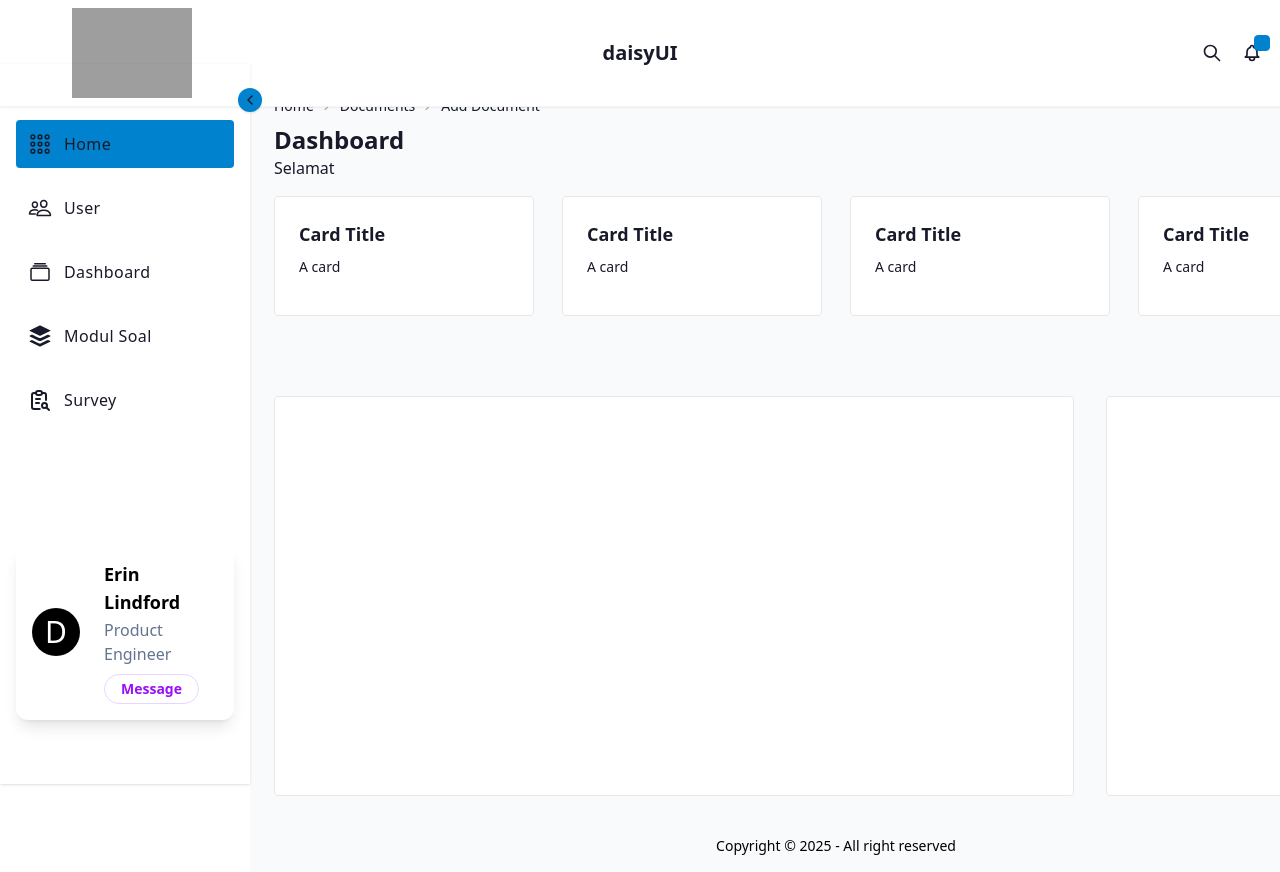
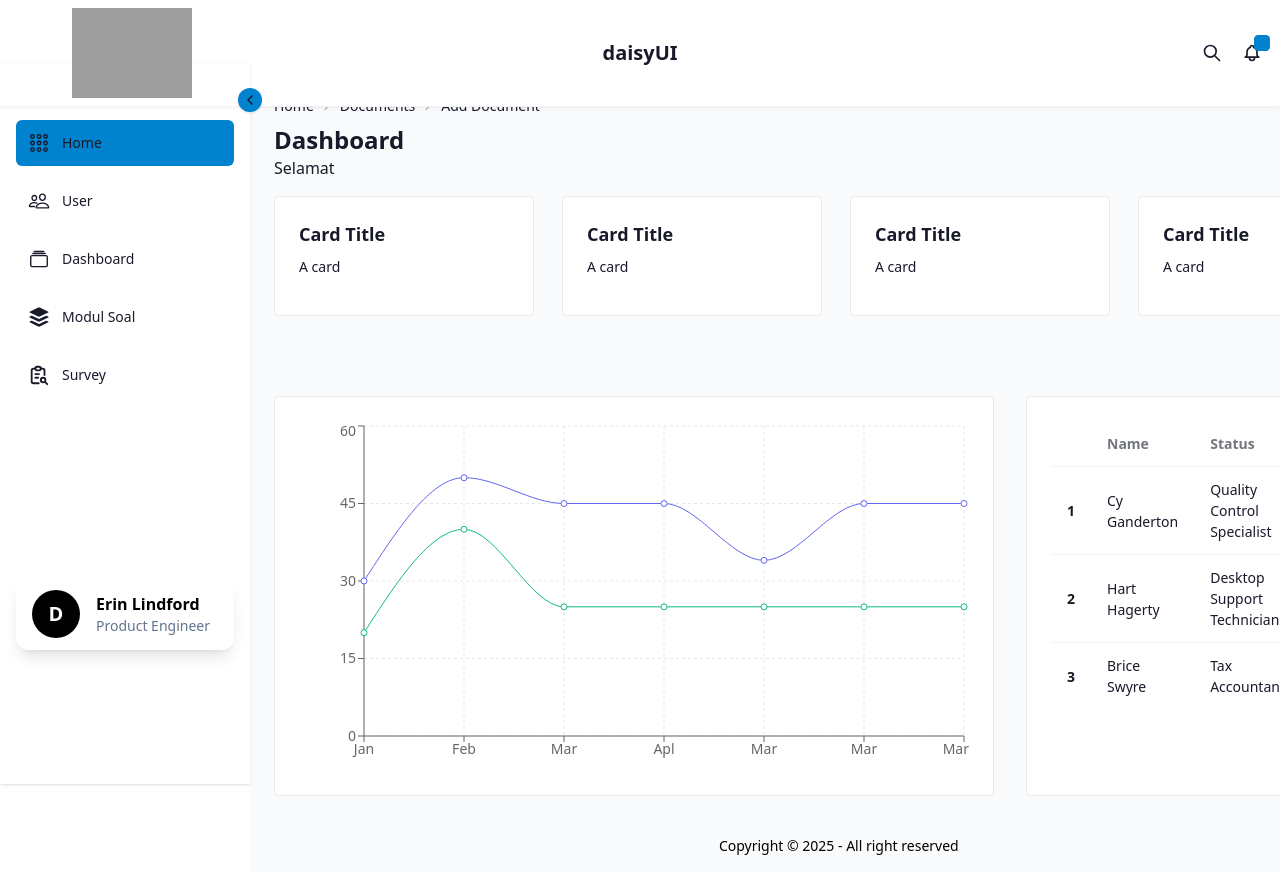
Before and after one commit to Yoysi/frontend-psikotes, a React (Vite) app: page /admin/dashboard in a window 1280 px wide. Shown: the top 872 px of the page. Built offline with nearby package versions, Linux system fonts and the light colour scheme; grey boxes are pictures that could not be loaded.

Commit message:
belum selesai dashboard

```diff
--- a/package.json
+++ b/package.json
@@ -13,10 +13,14 @@
     "bun-react-template": ".",
     "daisyui": "^5.1.6",
     "framer-motion": "^12.23.12",
-    "react": "^19",
+    "memo": "^1.0.1",
+    "react": "^19.1.1",
     "react-dom": "^19.1.1",
     "react-icons": "^5.5.0",
+    "react-resize-detector": "^12.3.0",
     "react-router-dom": "6",
+    "rechart": "^0.0.1",
+    "recharts": "^3.2.1",
     "tailwindcss": "^4.1.11"
   },
   "devDependencies": {
--- /dev/null
+++ b/src/components/chart.tsx
@@ -0,0 +1,40 @@
+import {
+  LineChart,
+  Line,
+  XAxis,
+  YAxis,
+  CartesianGrid,
+  Tooltip,
+  ResponsiveContainer,
+} from "recharts";
+
+type ChartProps = {
+  width?: number;
+  height?: number;
+};
+
+const data = [
+  { bulan: "Jan", peminjaman: 30, pengembalian: 20 },
+  { bulan: "Feb", peminjaman: 50, pengembalian: 40 },
+  { bulan: "Mar", peminjaman: 45, pengembalian: 25 },
+  { bulan: "Apl", peminjaman: 45, pengembalian: 25 },
+  { bulan: "Mar", peminjaman: 34, pengembalian: 25 },
+  { bulan: "Mar", peminjaman: 45, pengembalian: 25 },
+  { bulan: "Mar", peminjaman: 45, pengembalian: 25 },
+];
+
+
+export default function Chart({width, height}: ChartProps) {
+  return (
+    <ResponsiveContainer width="100%" height="100%">
+      <LineChart data={data}>
+        <CartesianGrid strokeDasharray="3 3" stroke="#e5e7eb" />
+        <XAxis dataKey="bulan" />
+        <YAxis />
+        <Tooltip />
+        <Line type="monotone" dataKey="peminjaman" stroke="#6366F1" />
+        <Line type="monotone" dataKey="pengembalian" stroke="#10B981" />
+      </LineChart>
+    </ResponsiveContainer>
+  );
+}
--- /dev/null
+++ b/src/components/chartwrapper.tsx
@@ -0,0 +1,17 @@
+import { memo } from "react";
+import { useResizeDetector } from "react-resize-detector";
+import Chart from "./chart";
+
+
+const ChartWrapper = memo(() => {
+  const { width, height, ref } = useResizeDetector();
+
+  return (
+    <div ref={ref} className="w-full h-full">
+      {/* Pastikan Chart menerima width & height */}
+      <Chart width={width} height={height} />
+    </div>
+  );
+});
+
+export default ChartWrapper;
--- a/src/components/sidebar.tsx
+++ b/src/components/sidebar.tsx
@@ -1,24 +1,11 @@
 import React, { useState } from "react";
-import { MdOutlineDashboard } from "react-icons/md";
-import {
-  IoAlbumsOutline,
-  IoApps,
-  IoAppsOutline,
-  IoClipboardOutline,
-  IoHomeOutline,
-  IoLogoBuffer,
-  IoPeopleOutline,
-  IoPieChartSharp,
-} from "react-icons/io5";
-import { FaUserCircle } from "react-icons/fa";
+import { IoAlbumsOutline, IoAppsOutline, IoLogoBuffer, IoPeopleOutline } from "react-icons/io5";
 import { TbReportSearch } from "react-icons/tb";
-import { CiSettings } from "react-icons/ci";
 import { FiChevronLeft, FiChevronRight } from "react-icons/fi";
 import { motion, AnimatePresence } from "framer-motion";
-import { IoIosApps } from "react-icons/io";
 
 interface SidebarProps {
-  open: Boolean;
+  open: boolean;
   setOpen: React.Dispatch<React.SetStateAction<boolean>>;
 }
 
@@ -26,87 +13,52 @@ const Sidebar: React.FC<SidebarProps> = ({ open, setOpen }) => {
   const [activeItem, setActiveItem] = useState<string>("Home");
 
   const sidebarItems = [
-    {
-      id: "Home",
-      icons: <IoAppsOutline size={24} />,
-      title: "Home",
-      bgColor: "bg-primary hover:bg-primary/90",
-      textColor: "text-primary-foreground",
-    },
-    {
-      id: "User",
-      icons: <IoPeopleOutline size={24} />,
-      title: "User",
-      bgColor: "bg-primary hover:bg-primary/90",
-      textColor: "text-primary-foreground",
-    },
-    {
-      id: "Dashboard",
-      icons: <IoAlbumsOutline size={24} />,
-      title: "Dashboard",
-      bgColor: "bg-primary hover:bg-primary/90",
-      textColor: "text-primary-foreground",
-    },
-    {
-      id: "Modul",
-      icons: <IoLogoBuffer size={24} />,
-      title: "Modul Soal",
-      bgColor: "bg-primary hover:bg-primary/90",
-      textColor: "text-primary-foreground",
-    },
-    {
-      id: "Reports",
-      icons: <TbReportSearch size={24} />,
-      title: "Survey",
-      bgColor: "bg-primary hover:bg-primary/90",
-      textColor: "text-primary-foreground",
-    },
+    { id: "Home", icons: <IoAppsOutline size={22} />, title: "Home" },
+    { id: "User", icons: <IoPeopleOutline size={22} />, title: "User" },
+    { id: "Dashboard", icons: <IoAlbumsOutline size={22} />, title: "Dashboard" },
+    { id: "Modul", icons: <IoLogoBuffer size={22} />, title: "Modul Soal" },
+    { id: "Reports", icons: <TbReportSearch size={22} />, title: "Survey" },
   ];
 
   return (
-    <div className="flex z-50 ">
+    <div className="flex z-50">
       {/* Sidebar */}
       <motion.div
-        initial={{ width: open ? 250 : 30 }}
         animate={{ width: open ? 250 : 80 }}
-        transition={{ duration: 0.4, ease: "easeInOut" }}
-        className="sticky top-16 h-[calc(100vh-5rem)] left-0 flex-col bg-card p-4 shadow-sm"
+        transition={{ duration: 0.5, ease: [0.25, 0.1, 0.25, 1] }} // smooth cubic-bezier
+        className="sticky top-16 h-[calc(100vh-5rem)] left-0 flex-col bg-card p-4 shadow-sm relative"
       >
         {/* Toggle Button */}
         <button
           onClick={() => setOpen(!open)}
           className="absolute -right-3 top-6 bg-primary rounded-full p-1 text-primary-foreground shadow-sm"
-          aria-label={open ? "Collapse sidebar" : "Expand sidebar"}
         >
-          {open ? (
-            <FiChevronLeft className="w-4 h-4" />
-          ) : (
-            <FiChevronRight className="w-4 h-4" />
-          )}
+          {open ? <FiChevronLeft className="w-4 h-4" /> : <FiChevronRight className="w-4 h-4" />}
         </button>
 
         {/* Menu Items */}
-        <div className="space-y-4 mt-10">
+        <div className="space-y-3 mt-10">
           {sidebarItems.map((item) => (
             <motion.button
               key={item.id}
               onClick={() => setActiveItem(item.id)}
-              className={`w-full flex items-center gap-3 p-3 rounded-sm transition-colors ${
+              className={`w-full flex items-center gap-3 p-3 rounded-md transition-colors ${
                 activeItem === item.id
-                  ? `${item.bgColor} ${item.textColor}`
+                  ? "bg-primary text-primary-foreground"
                   : "hover:bg-gray-200 text-foreground"
               }`}
-              whileHover={{ scale: 1.02 }}
-              whileTap={{ scale: 0.98 }}
+              whileHover={{ scale: 1.03 }}
+              whileTap={{ scale: 0.97 }}
             >
               {item.icons}
               <AnimatePresence>
                 {open && (
                   <motion.span
-                    initial={{ opacity: 0, y: -10 }}
-                    animate={{ opacity: 1, y: 0 }}
-                    exit={{ opacity: 0, y: 10 }}
-                    className="font-body text-body tracking-wide whitespace-nowrap"
+                    initial={{ opacity: 0, x: -8 }}
+                    animate={{ opacity: 1, x: 0 }}
+                    exit={{ opacity: 0, x: -8 }}
+                    transition={{ duration: 0.1 }}
+                    className="text-sm font-medium whitespace-nowrap"
                   >
                     {item.title}
                   </motion.span>
@@ -117,35 +69,34 @@ const Sidebar: React.FC<SidebarProps> = ({ open, setOpen }) => {
         </div>
 
         {/* User Info */}
-        {open && (
-          <div className="py-2 px-4 mt-30 max-w-sm mx-auto bg-white rounded-xl shadow-lg space-y-2 sm:py-4 sm:flex sm:items-center sm:space-y-0 sm:space-x-6">
-            <div className="avatar avatar-placeholder">
-              <div className="bg-neutral text-neutral-content w-12 rounded-full">
-                <span className="text-3xl">D</span>
+        <AnimatePresence>
+          {open && (
+            <motion.div
+              initial={{ opacity: 0, y: 20 }}
+              animate={{ opacity: 1, y: 0 }}
+              exit={{ opacity: 0, y: 20 }}
+              transition={{ duration: 0.4, ease: "easeOut" }}
+              className="py-3 px-4 mt-45 max-w-sm mx-auto bg-white rounded-xl shadow-lg flex items-center gap-4"
+            >
+              <div className="bg-neutral text-neutral-content w-12 h-12 rounded-full flex items-center justify-center">
+                <span className="text-xl font-bold">D</span>
               </div>
-            </div>
-            <div className="text-center space-y-2 sm:text-left">
-              <div className="space-y-0.5">
-                <p className="text-lg text-black font-semibold">
-                  Erin Lindford
-                </p>
-                <p className="text-slate-500 font-medium">Product Engineer</p>
+              <div>
+                <p className="text-black font-semibold">Erin Lindford</p>
+                <p className="text-slate-500 text-sm">Product Engineer</p>
               </div>
-              <button className="px-4 py-1 text-sm text-purple-600 font-semibold rounded-full border border-purple-200 hover:text-white hover:bg-purple-600 hover:border-transparent focus:outline-none focus:ring-2 focus:ring-purple-600 focus:ring-offset-2">
-                Message
-              </button>
-            </div>
-          </div>
-        )}
+            </motion.div>
+          )}
+        </AnimatePresence>
       </motion.div>
 
-      {/* Main Content Wrapper (geser sesuai sidebar) */}
+      {/* Main Content */}
       <motion.div
         animate={{ marginLeft: open ? 0 : 0 }}
-        transition={{ duration: 0.3, ease: "easeInOut" }}
+        transition={{ duration: 0.4 }}
         className="flex-1"
       >
-        {/* Taruh konten utama di sini */}
+        {/* Konten utama */}
       </motion.div>
     </div>
   );
--- a/src/pages/admin/dashboard.tsx
+++ b/src/pages/admin/dashboard.tsx
@@ -1,4 +1,6 @@
 import AdminLayout from "@/layout/AdminLayout";
+import Chart from "@/components/chart";
+import ChartWrapper from "@/components/chartwrapper";
 
 const Dashboard = () => {
   return (
@@ -33,15 +35,50 @@ const Dashboard = () => {
         </div>
       </div>
 
-
-
       <div className="flex mt-20 gap-8">
-         <div className="card card-border bg-base-100 w-200 h-100">
+        <div className="card card-border bg-base-100 w-180 h-[400px]">
           <div className="card-body">
+            <ChartWrapper />
           </div>
         </div>
-         <div className="card card-border bg-base-100 w-73 h-100">
+        <div className="card card-border bg-base-100 flex-1 h-100">
           <div className="card-body">
+            <div className="overflow-x-auto">
+              <table className="table">
+                {/* head */}
+                <thead>
+                  <tr>
+                    <th></th>
+                    <th>Name</th>
+                    <th>Status</th>
+                    <th>Waktu</th>
+                  </tr>
+                </thead>
+                <tbody>
+                  {/* row 1 */}
+                  <tr>
+                    <th>1</th>
+                    <td>Cy Ganderton</td>
+                    <td>Quality Control Specialist</td>
+                    <td>Blue</td>
+                  </tr>
+                  {/* row 2 */}
+                  <tr className="hover:bg-base-300">
+                    <th>2</th>
+                    <td>Hart Hagerty</td>
+                    <td>Desktop Support Technician</td>
+                    <td>Purple</td>
+                  </tr>
+                  {/* row 3 */}
+                  <tr>
+                    <th>3</th>
+                    <td>Brice Swyre</td>
+                    <td>Tax Accountant</td>
+                    <td>Red</td>
+                  </tr>
+                </tbody>
+              </table>
+            </div>
           </div>
         </div>
       </div>
--- a/src/router/AppRouter.tsx
+++ b/src/router/AppRouter.tsx
@@ -1,6 +1,7 @@
 import { BrowserRouter as Router, Routes, Route } from "react-router-dom";
 import Login from "@/pages/auth/login";
-import AdminLayout from "@/layout/AdminLayout"; // biasanya plural "layouts"
+import AdminLayout from "@/layout/AdminLayout";
+import SuperAdminLayout from "@/layout/SuperAdminLayout";
 import Dashboard from "@/pages/admin/dashboard";
 
 function AppRouter() {
@@ -14,6 +15,9 @@ function AppRouter() {
         <Route path="/admin" element={<AdminLayout />}>
           <Route path="dashboard" element={<Dashboard />} />
         </Route>
+        <Route path="superadmin" element={<SuperAdminLayout/>}>
+          <Route></Route>
+        </Route>
       </Routes>
     </Router>
   );
```
Also changed, not shown: src/layout/SuperAdminLayout.tsx (+43 -0 lines), 1 other file (tests, documents, lock files or other folders). Lines whose indentation alone changed are shown as unchanged.
